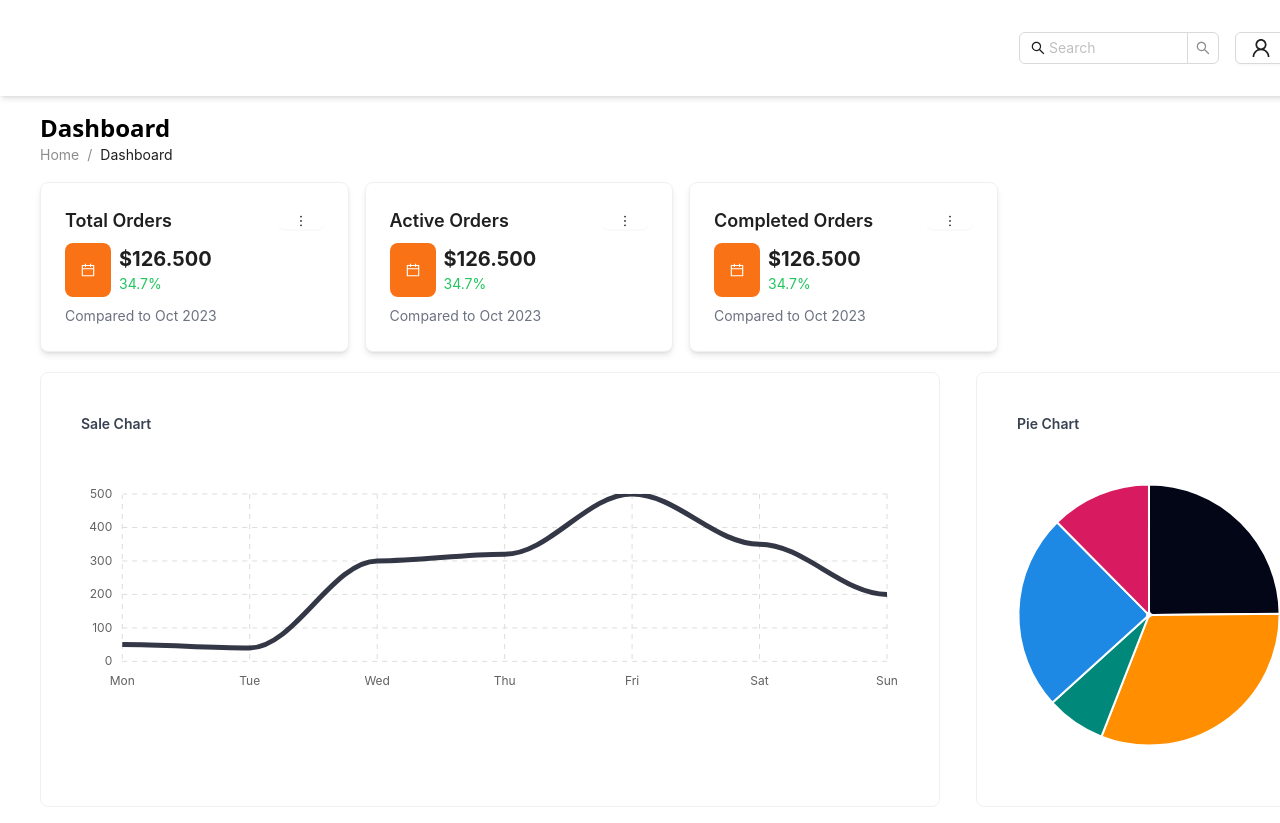
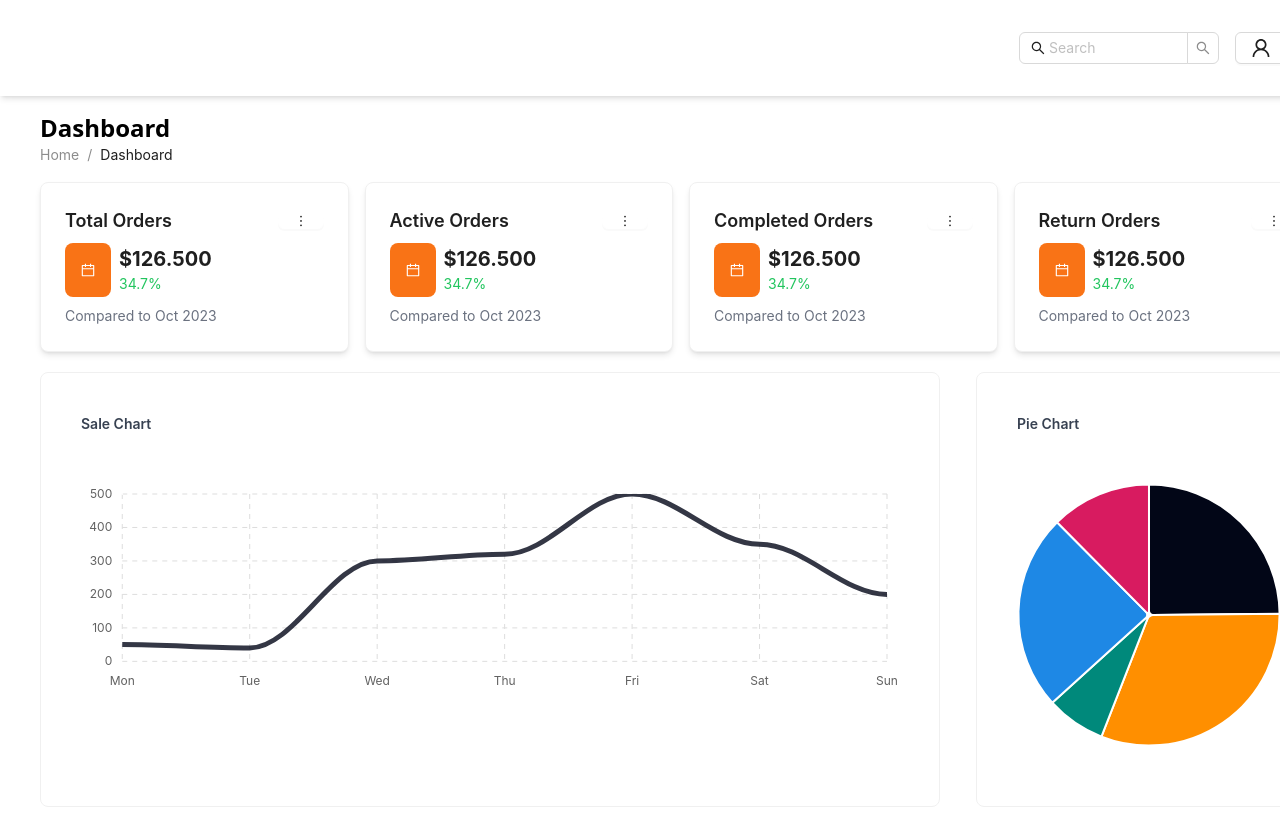
Before and after one commit to Quang-Thang/SWD392-NJ1704-SUM2024-MilkForMothersAndBabiesStore-FE, a React (Vite) app: page /admin/dashboard in a window 1280 px wide. Shown: the top 823 px of the page. Built offline with nearby package versions, Linux system fonts and the light colour scheme.

Commit message:
Update admin-page

```diff
--- a/src/adminpages/Dashboard.jsx
+++ b/src/adminpages/Dashboard.jsx
@@ -19,6 +19,12 @@ const Dashboard = () => {
     },
     {
       title: "Completed Orders",
+      amount: "$126.500",
+      percentage: "34.7%",
+      compared: "Compared to Oct 2023",
+    },
+    {
+      title: "Return Orders",
       amount: "$126.500",
       percentage: "34.7%",
       compared: "Compared to Oct 2023",
```
